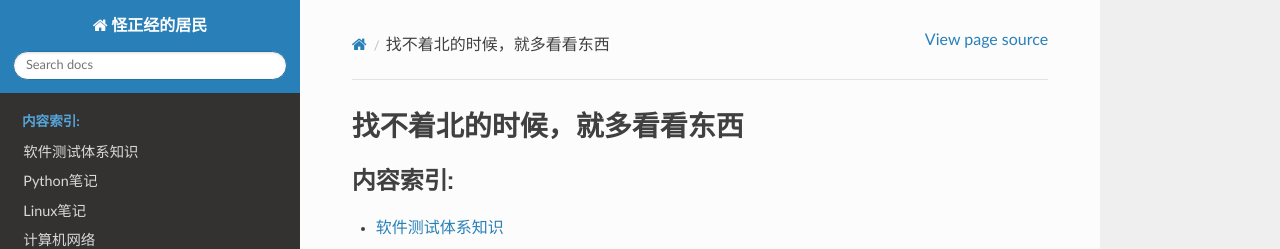
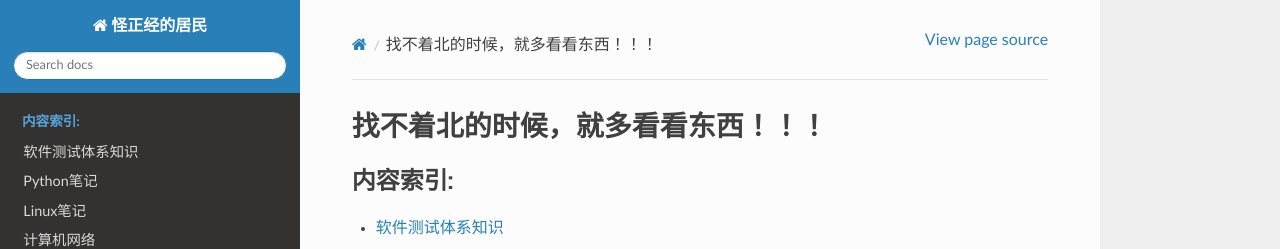
Before and after one commit to LLY600/readthedoc, a Sphinx documentation site: the page built from source/index.rst, in a window 1280 px wide and 900 px high. Shown: the top 249 px of the window. Built offline with Sphinx 7.4.7 and the Read the Docs theme 2.0.0, drawn with Linux system fonts in a browser that asks for light colours; pages that are not in the unit, such as notebooks, are missing from menus.

```diff
--- a/source/index.rst
+++ b/source/index.rst
@@ -1,4 +1,4 @@
-找不着北的时候，就多看看东西
+找不着北的时候，就多看看东西 ！！！
 =========================================
 
 .. toctree::
```
